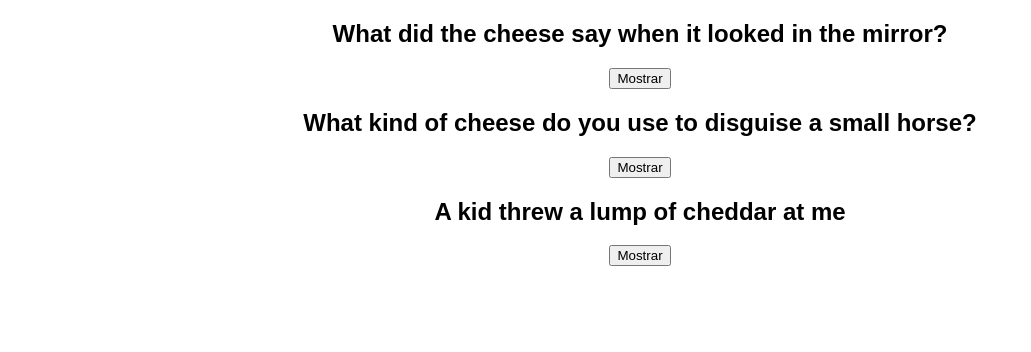
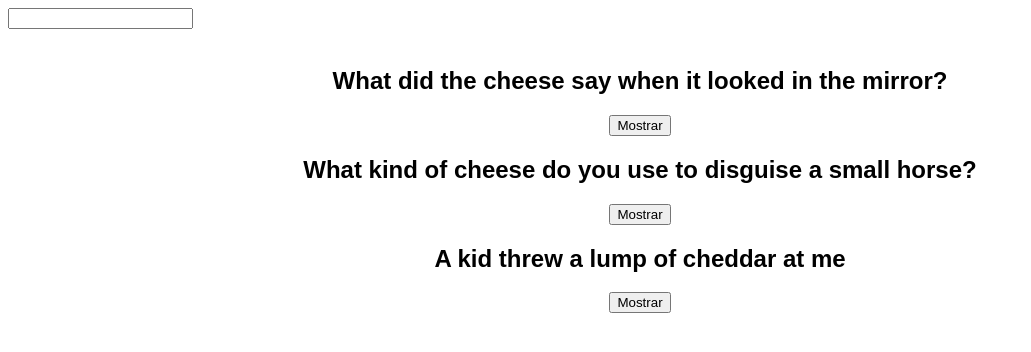
Before and after one commit to MJ-Curtido/PMDMO-Bromas, an Angular app: page / in a window 1280 px wide. Shown: the top 352 px of the page, without its empty margins (0-1031 px from the left). Built offline with nearby package versions, Linux system fonts and the light colour scheme.

Commit message:
Añadiendo el formulario joke

```diff
--- a/src/app/VistaControlador/app.component.html
+++ b/src/app/VistaControlador/app.component.html
@@ -1,3 +1,5 @@
+<app-joke-form></app-joke-form>
+<br>
 <div *ngFor="let broma of bromas">
   <h2>{{broma.getPregunta()}}</h2>
   <button (click)="mostrarRespuesta(broma)">Mostrar</button>
--- a/src/app/VistaControlador/app.module.ts
+++ b/src/app/VistaControlador/app.module.ts
@@ -2,10 +2,12 @@ import { NgModule } from '@angular/core';
 import { BrowserModule } from '@angular/platform-browser';
 
 import { JokeListComponent } from './app.component';
+import { JokeFormComponent } from './joke-form/joke-form.component';
 
 @NgModule({
   declarations: [
-    JokeListComponent
+    JokeListComponent,
+    JokeFormComponent
   ],
   imports: [
     BrowserModule
--- /dev/null
+++ b/src/app/VistaControlador/joke-form/joke-form.component.html
@@ -0,0 +1,3 @@
+<div>
+    <label><input type="text"></label>
+</div>
--- /dev/null
+++ b/src/app/VistaControlador/joke-form/joke-form.component.ts
@@ -0,0 +1,15 @@
+import { Component, OnInit } from '@angular/core';
+
+@Component({
+  selector: 'app-joke-form',
+  templateUrl: './joke-form.component.html',
+  styleUrls: ['./joke-form.component.css']
+})
+export class JokeFormComponent implements OnInit {
+
+  constructor() { }
+
+  ngOnInit(): void {
+  }
+
+}
```
Also changed, not shown: src/app/Modelo/joke.ts (line endings or trailing spaces), src/app/VistaControlador/joke-form/joke-form.component.css (added), 1 other file (tests, documents, lock files or other folders).
